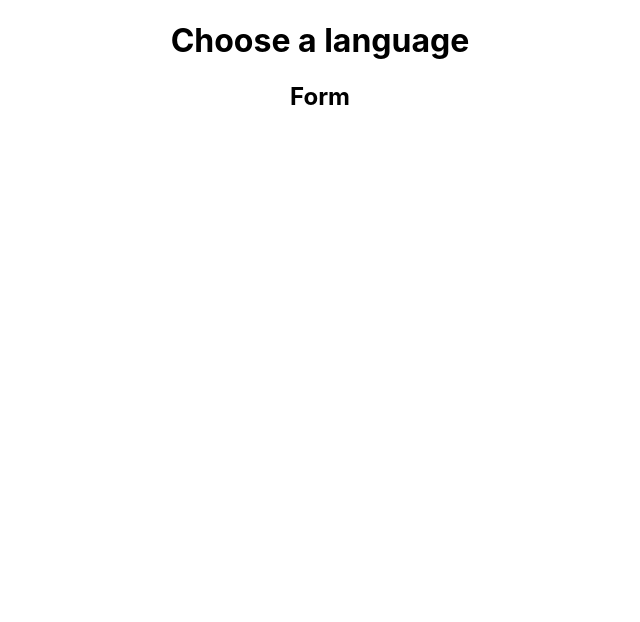
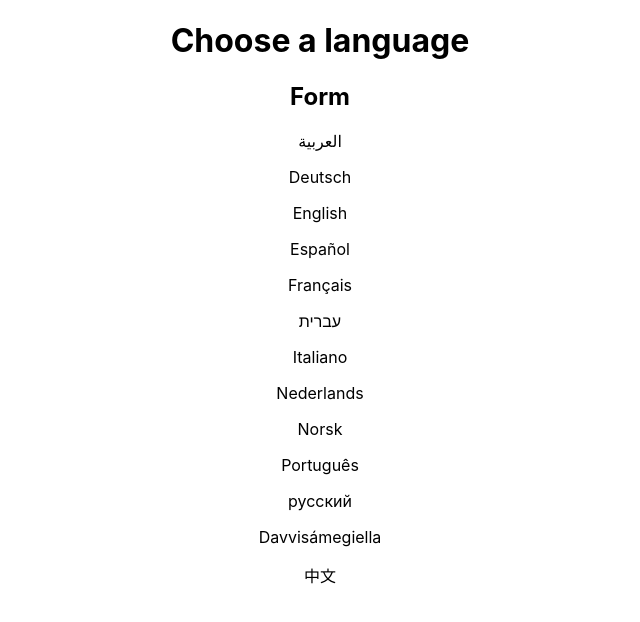
Before and after one commit to nickhartdev/NewsHub, a React (Create React App) app: page /language-select in a window 1280 px wide. Shown: the top 622 px of the page, without its empty margins (320-960 px from the left). Built offline with nearby package versions, Linux system fonts and the light colour scheme.

Commit message:
Display language options

```diff
--- a/src/components/Form/Form.js
+++ b/src/components/Form/Form.js
@@ -1,13 +1,17 @@
 import React from 'react';
-import { link } from 'react-router-dom';
+import Option from './Option/Option';
 
-const Form = (props) => {
+const Form = ({ options }) => {
+  const optionsToSelect = options.map(option => {
+    return <Option optionToDisplay={ option } />
+  })
+
   return (
     <section className="form">
       <h2>Form</h2>
+      { optionsToSelect }
     </section>
   );
-
 }
 
 export default Form;
--- a/src/components/Form/Option/Option.js
+++ b/src/components/Form/Option/Option.js
@@ -1,7 +1,7 @@
 import React from 'react';
 
-const Option = () => {
-  return <p>Option</p>
+const Option = ({ optionToDisplay }) => {
+  return <p>{ optionToDisplay }</p>
 }
 
 export default Option;
--- a/src/components/LanguageSelect/LanguageSelect.js
+++ b/src/components/LanguageSelect/LanguageSelect.js
@@ -2,10 +2,26 @@ import React from 'react';
 import Form from '../Form/Form';
 
 const LanguageSelect = () => {
+  const languages = [
+    "العربية",
+    "Deutsch",
+    "English",
+    "Español",
+    "Français",
+    "עברית",
+    "Italiano",
+    "Nederlands",
+    "Norsk",
+    "Português",
+    "русский",
+    "Davvisámegiella",
+    "中文"
+  ];
+
   return (
     <main>
       <h1>Choose a language</h1>
-      <Form />
+      <Form options={ languages }/>
     </main>
   );
 }
```
